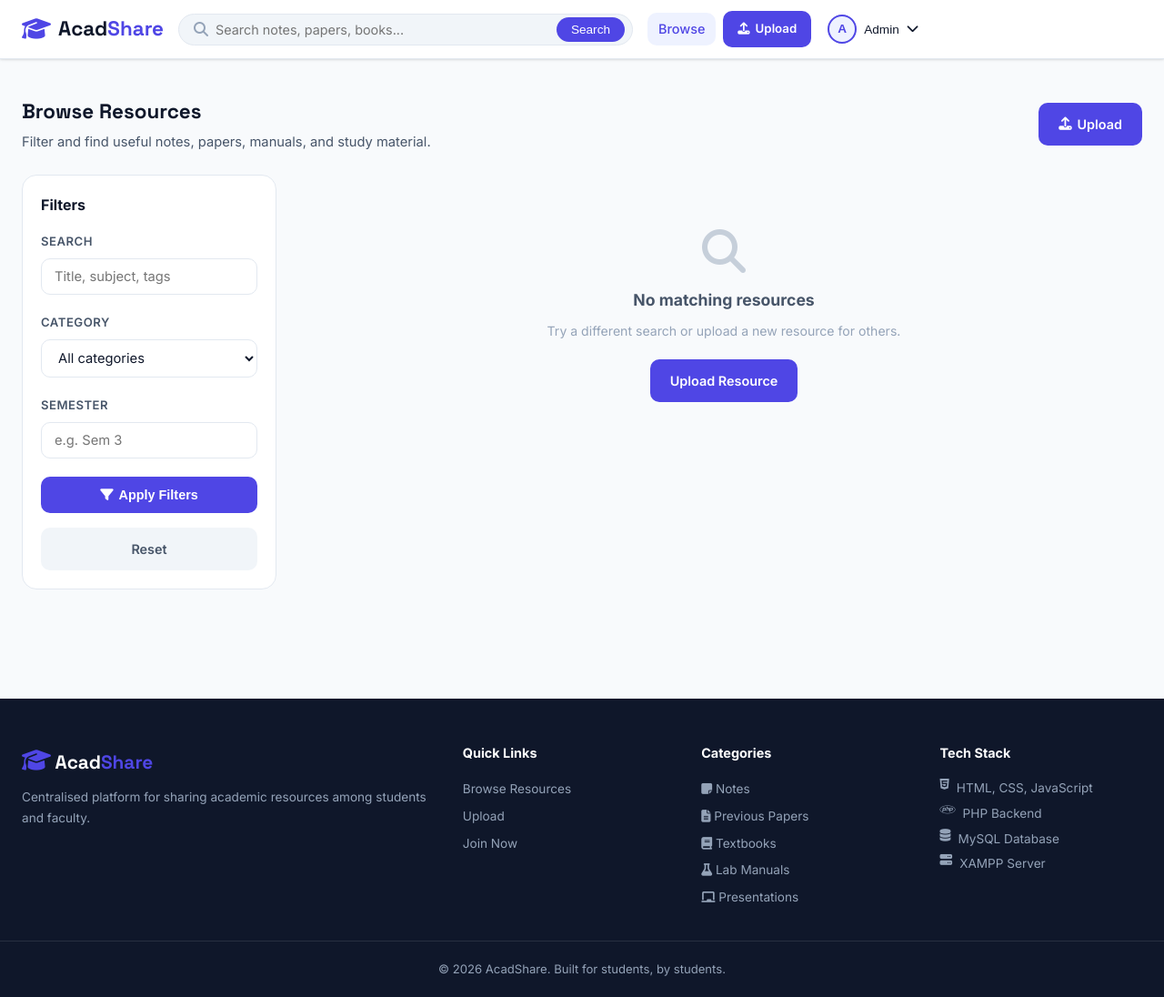
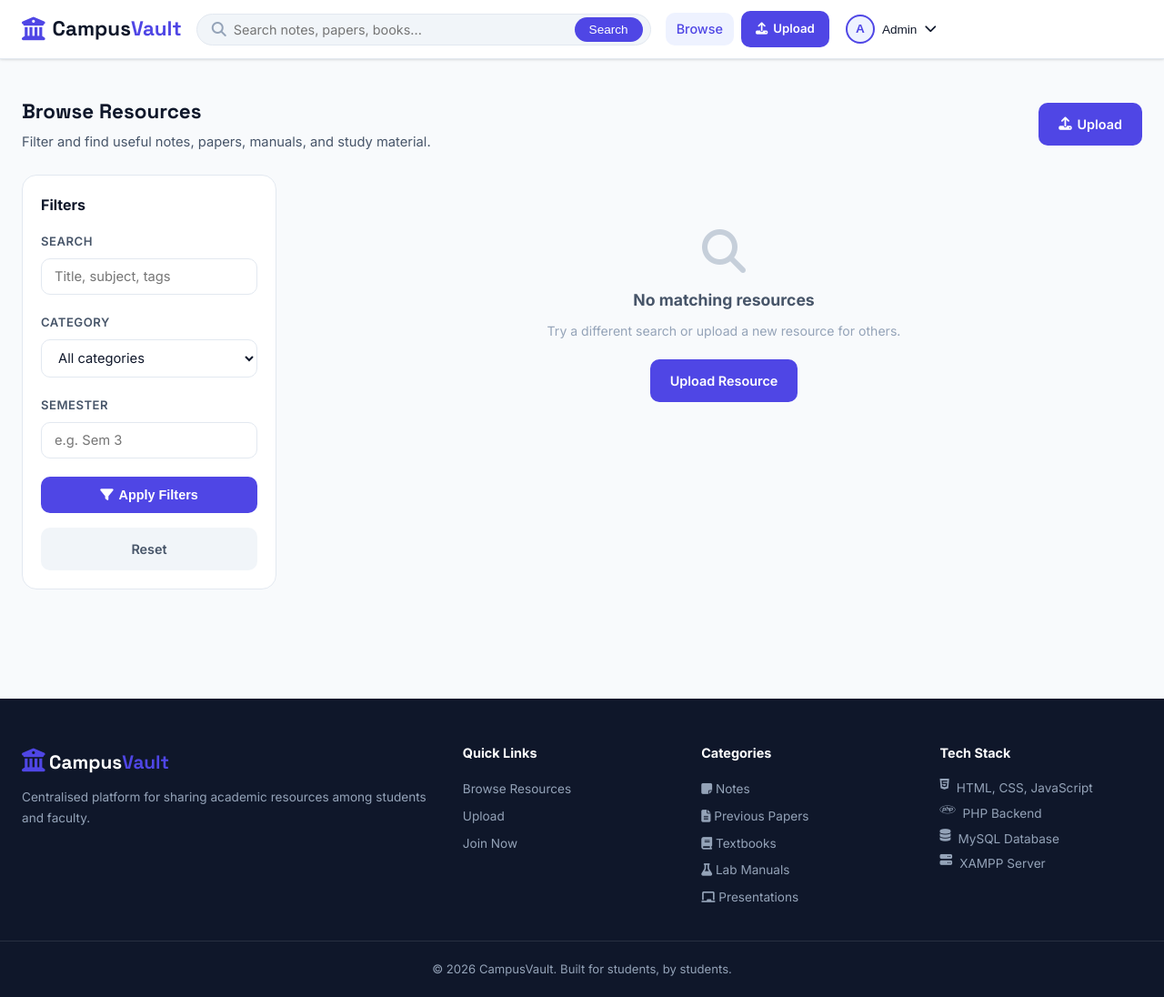
Before and after one commit to amolkr/CampusVault, a PHP site: page /academic_platform/index.php?page=browse in a window 1280 px wide. Shown: the whole page at 91% size. Run offline with PHP 8.4, Linux system fonts and the light colour scheme; a user stored in the database is signed in; data comes from the database, SQL or seed files in the repository; data that the repository does not hold is empty.

Commit message:
Initial Commit

```diff
--- a/config.php
+++ b/config.php
@@ -7,7 +7,7 @@ define('DB_PASS', '');
 define('DB_NAME', 'academic_platform');
 
 // Site Configuration
-define('SITE_NAME', 'AcadShare');
+define('SITE_NAME', 'CampusVault');
 define('SITE_URL', 'http://localhost/academic_platform');
 define('UPLOAD_DIR', __DIR__ . '/uploads/');
 define('ALLOWED_TYPES', ['pdf', 'doc', 'docx', 'ppt', 'pptx', 'xls', 'xlsx', 'txt', 'zip', 'png', 'jpg', 'jpeg']);
--- a/index.php
+++ b/index.php
@@ -44,8 +44,8 @@ $hasProfilePic = $profilePic && is_file($profilePicPath);
 <nav class="navbar">
     <div class="nav-container">
         <a class="nav-brand" href="<?= h(SITE_URL) ?>/index.php">
-            <span class="brand-icon"><i class="fa-solid fa-graduation-cap"></i></span>
-            <span class="brand-text">Acad<span class="accent">Share</span></span>
+            <span class="brand-icon"><i class="fa-solid fa-university"></i></span>
+            <span class="brand-text">Campus<span class="accent">Vault</span></span>
         </a>
 
         <div class="nav-search">
@@ -114,8 +114,8 @@ $hasProfilePic = $profilePic && is_file($profilePicPath);
 <footer class="site-footer">
     <div class="footer-container">
         <div class="footer-brand">
-            <span class="brand-icon"><i class="fa-solid fa-graduation-cap"></i></span>
-            <span class="brand-text">Acad<span class="accent">Share</span></span>
+            <span class="brand-icon"><i class="fa-solid fa-university"></i></span>
+            <span class="brand-text">Campus<span class="accent">Vault</span></span>
             <p>Centralised platform for sharing academic resources among students and faculty.</p>
         </div>
         <div class="footer-links">
@@ -148,7 +148,7 @@ $hasProfilePic = $profilePic && is_file($profilePicPath);
         </div>
     </div>
     <div class="footer-bottom">
-        <p>&copy; <?= date('Y') ?> AcadShare. Built for students, by students.</p>
+        <p>&copy; <?= date('Y') ?> CampusVault. Built for students, by students.</p>
     </div>
 </footer>
 
--- a/pages/login.php
+++ b/pages/login.php
@@ -32,7 +32,7 @@ if ($_SERVER['REQUEST_METHOD'] === 'POST') {
 <main class="auth-container">
     <section class="auth-card">
         <div class="auth-logo">
-            <span class="brand-icon"><i class="fa-solid fa-graduation-cap"></i></span>
+            <span class="brand-icon"><i class="fa-solid fa-university"></i></span>
             <h1>Welcome back</h1>
             <p>Log in to manage and share academic resources.</p>
         </div>
--- a/pages/register.php
+++ b/pages/register.php
@@ -46,7 +46,7 @@ if ($_SERVER['REQUEST_METHOD'] === 'POST') {
 <main class="auth-container">
     <section class="auth-card">
         <div class="auth-logo">
-            <span class="brand-icon"><i class="fa-solid fa-graduation-cap"></i></span>
+            <span class="brand-icon"><i class="fa-solid fa-university"></i></span>
             <h1>Create account</h1>
             <p>Join your academic resource hub.</p>
         </div>
```
Also changed, not shown: README.md, 2 other files.
